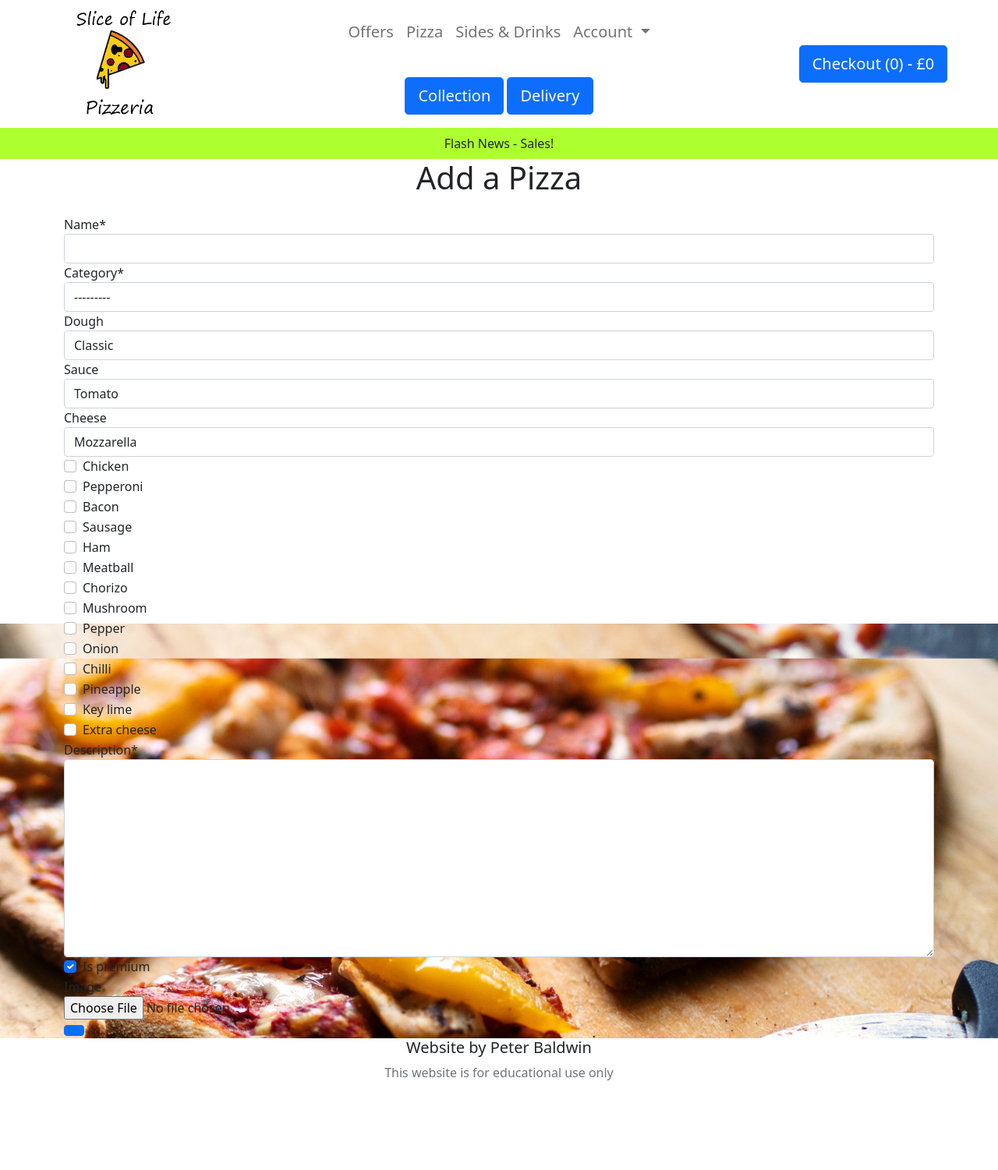
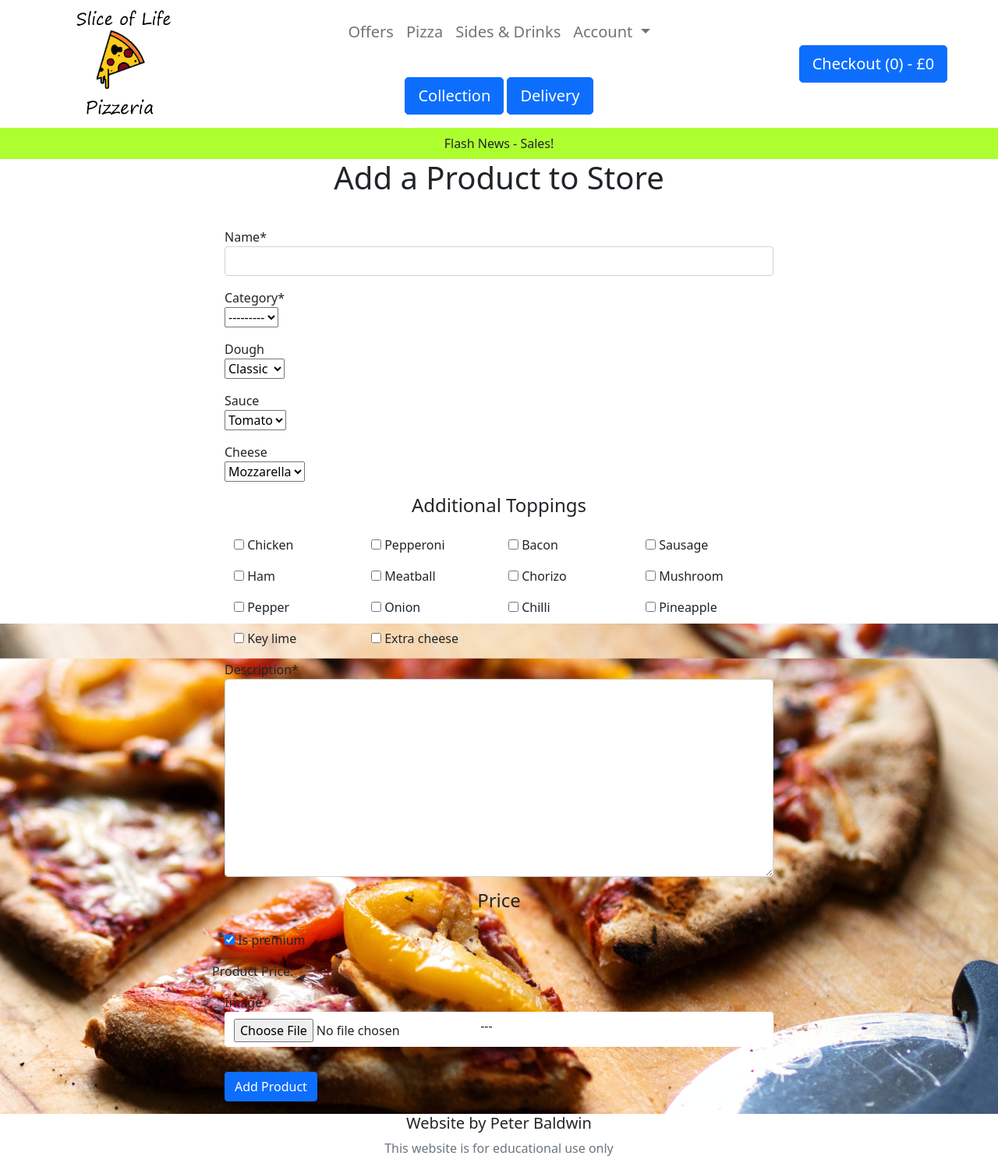
Before and after one commit to Baldpet/slice-of-life-pizzeria, a Django app: page /products/add_product in a window 1280 px wide. Shown: the whole page at 78% size. Before the commit the page ends 1386 px from the top, so only its background shows below. Run offline with Django 3.2, Linux system fonts and the light colour scheme; data that the repository does not hold is empty; some libraries are stand-ins or nearby versions.

Commit message:
Formatting the add a product form with Form Helper

```diff
--- a/products/forms.py
+++ b/products/forms.py
@@ -1,5 +1,8 @@
 from django import forms
 from .models import Product
+
+from crispy_forms.helper import FormHelper, Layout
+from crispy_forms.layout import Fieldset, Div, HTML, ButtonHolder, Submit
 
 
 class MiniForm(forms.Form):
@@ -14,3 +17,63 @@ class ProductForm(forms.ModelForm):
     class Meta:
         model = Product
         fields = '__all__'
+
+    def __init__(self, *args, **kwargs):
+        super().__init__(*args, **kwargs)
+        self.helper = FormHelper(self)
+        self.helper.template_pack = 'bootstrap4'
+        self.helper.form_method = 'post'
+        self.helper.form_action = 'add_product'
+        self.helper.layout = Layout(
+            Fieldset( '',
+                Div('name', css_class="m-3"),
+                Div('category', css_class="m-3"),
+                Div('dough', css_class="m-3"),
+                Div('sauce', css_class="m-3"),
+                Div('cheese', css_class="m-3"),
+                Div(
+                    HTML("<h4>Additional Toppings</h4>"),
+                    css_class="row m-3 text-center"
+                ),
+                Div(
+                    Div('chicken', css_class="col-6 col-md-3"),
+                    Div('pepperoni', css_class="col-6 col-md-3"),
+                    Div('bacon', css_class="col-6 col-md-3"),
+                    Div('sausage', css_class="col-6 col-md-3"),
+                    css_class="row mt-3 m-md-3"
+                ),
+                Div(
+                    Div('ham', css_class="col-6 col-md-3"),
+                    Div('meatball', css_class="col-6 col-md-3"),
+                    Div('chorizo', css_class="col-6 col-md-3"),
+                    Div('mushroom', css_class="col-6 col-md-3"),
+                    css_class="row m-md-3"
+                ),
+                Div(
+                    Div('pepper', css_class="col-6 col-md-3"),
+                    Div('onion', css_class="col-6 col-md-3"),
+                    Div('chilli', css_class="col-6 col-md-3"),
+                    Div('pineapple', css_class="col-6 col-md-3"),
+                    css_class="row m-md-3"
+                ),
+                Div(
+                    Div('key_lime', css_class="col-6 col-md-3"),
+                    Div('extra_cheese', css_class="col-6 col-md-3"),
+                    css_class="row mb-3 m-md-3"
+                ),
+                Div('description', css_class="m-3"),
+                Div(
+                    HTML("<h4>Price</h4>"),
+                    css_class="row m-3 text-center"
+                ),
+                Div('is_premium', css_class="m-3"),
+                Div(
+                    HTML("<p>Product Price:</p>"),
+                    css_class="product_price"
+                ),
+                Div('image', css_class="m-3"),
+            ),
+            ButtonHolder(
+                Submit('submit', 'Add Product', css_class='btn btn-primary m-3')
+            )
+        )
--- a/products/templates/products/add_product.html
+++ b/products/templates/products/add_product.html
@@ -1,5 +1,7 @@
 {% extends "base.html" %}
 {% load static %}
+{% load crispy_forms_tags %}
+{% crispy example_form example_form.helper %}
 
 {% block extra_css %}
     <link rel="stylesheet" href="{% static 'products/css/products.css'%}">
@@ -10,16 +12,12 @@
     <main class="container content-container">
         <div class="row m-3">
             <div class="col text-center">
-                <h1>Add a Pizza</h1>
+                <h1>Add a Product to Store</h1>
             </div>
         </div>
         <div class="row">
-            <div class="col">
-                <form action="{% url 'add_product' %}" method="POST">
-                    {% csrf_token %}
-                    {{ form|crispy }}
-                    <button type="submit" class="btn btn-primary"></button>
-                </form>
+            <div class="col col-lg-8 offset-lg-2">
+                {% crispy form %}
             </div>
         </div>
 
```
